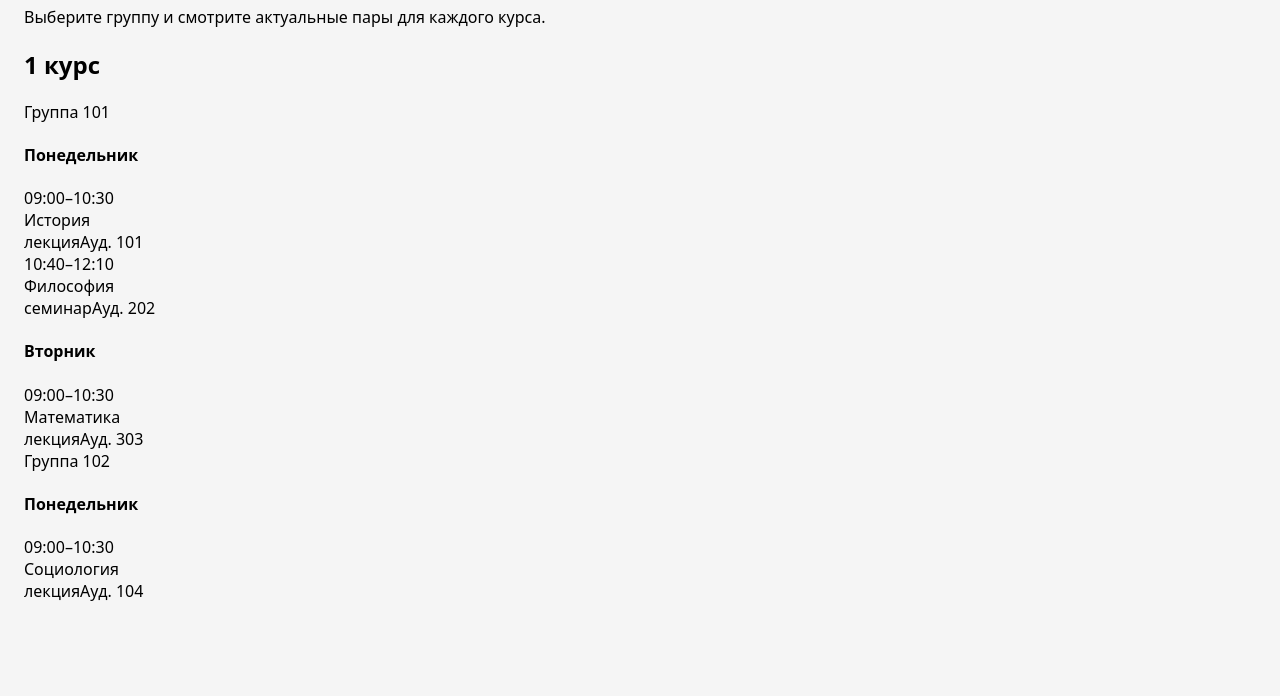
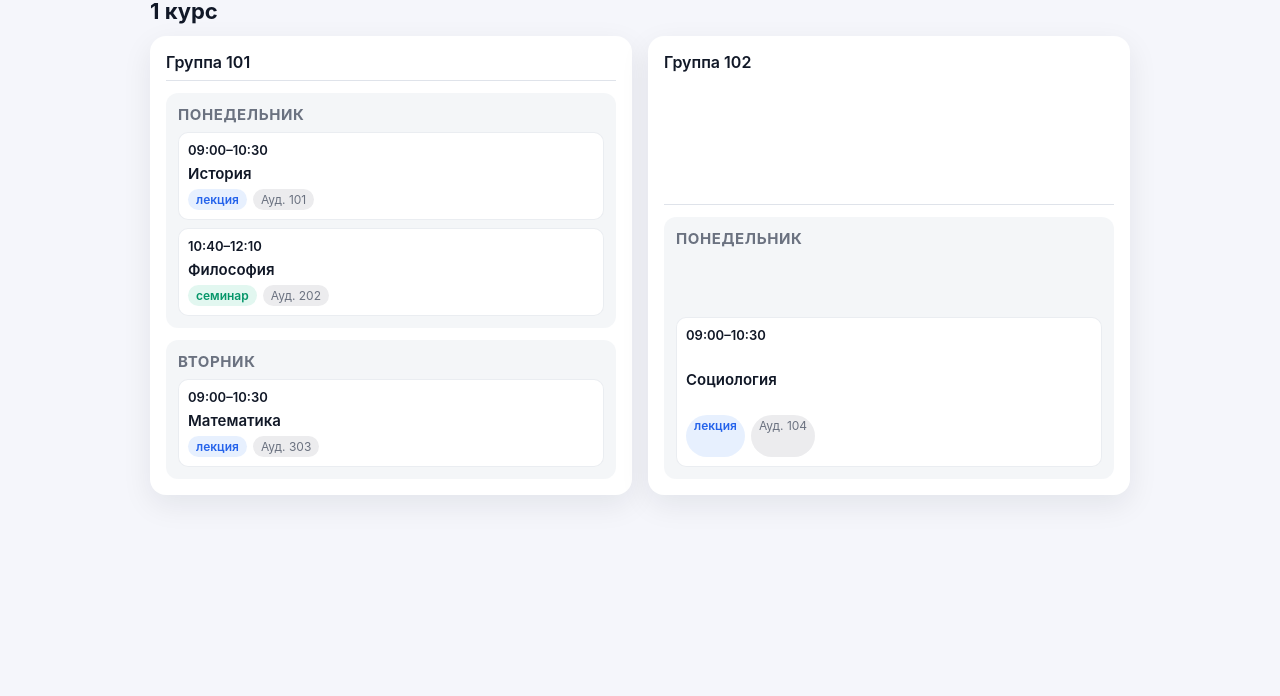
Before and after one commit to bodryash/bo, a plain HTML site: page index.html in a window 1280 px wide. Shown: the part 104-800 px from the top of the page. Drawn offline with Linux system fonts and the light colour scheme.

Commit message:
Refactor CSS for improved layout and styling

```diff
--- a/style.css
+++ b/style.css
@@ -1,26 +1,170 @@
-body {
-  font-family: system-ui, -apple-system, BlinkMacSystemFont;
-  background: var(--tg-theme-bg-color, #f5f5f5);
-  color: var(--tg-theme-text-color, #000);
-  padding: 16px;
+* {
+  box-sizing: border-box;
 }
 
-select {
-  width: 100%;
-  padding: 10px;
-  margin-bottom: 12px;
+body {
+  font-family: "Inter", system-ui, -apple-system, BlinkMacSystemFont, sans-serif;
+  background: var(--tg-theme-bg-color, #f5f6fb);
+  color: var(--tg-theme-text-color, #111827);
+  margin: 0;
+  padding: 20px 16px 48px;
 }
 
-.card {
-  background: white;
-  border-radius: 12px;
-  padding: 14px;
+#app {
+  max-width: 980px;
+  margin: 0 auto;
 }
 
-.time {
-  font-weight: bold;
+.header {
+  display: grid;
+  gap: 8px;
+  margin-bottom: 20px;
 }
 
-.room {
-  color: #666;
+.title {
+  margin: 0;
+  font-size: 28px;
+  font-weight: 700;
 }
+
+.subtitle {
+  margin: 0;
+  color: var(--tg-theme-hint-color, #6b7280);
+}
+
+.course {
+  margin-bottom: 28px;
+}
+
+.course-title {
+  margin: 0 0 12px;
+  font-size: 22px;
+}
+
+.group-grid {
+  display: grid;
+  gap: 16px;
+  grid-template-columns: repeat(auto-fit, minmax(260px, 1fr));
+}
+
+.group-card {
+  background: var(--tg-theme-secondary-bg-color, #ffffff);
+  border-radius: 16px;
+  padding: 16px;
+  box-shadow: 0 10px 30px rgba(15, 23, 42, 0.08);
+  display: grid;
+  gap: 12px;
+}
+
+.group-title {
+  font-weight: 600;
+  font-size: 16px;
+  padding-bottom: 8px;
+  border-bottom: 1px solid rgba(148, 163, 184, 0.3);
+}
+
+.day-list {
+  display: grid;
+  gap: 12px;
+}
+
+.day-card {
+  background: rgba(148, 163, 184, 0.1);
+  padding: 12px;
+  border-radius: 12px;
+  display: grid;
+  gap: 8px;
+}
+
+.day-title {
+  margin: 0;
+  font-size: 15px;
+  text-transform: uppercase;
+  letter-spacing: 0.04em;
+  color: var(--tg-theme-hint-color, #6b7280);
+}
+
+.day-empty {
+  margin: 0;
+  font-size: 14px;
+  color: var(--tg-theme-hint-color, #9ca3af);
+}
+
+.lesson {
+  background: var(--tg-theme-bg-color, #ffffff);
+  padding: 10px;
+  border-radius: 10px;
+  display: grid;
+  gap: 6px;
+  box-shadow: inset 0 0 0 1px rgba(148, 163, 184, 0.2);
+}
+
+.lesson-time {
+  font-weight: 600;
+  font-size: 13px;
+}
+
+.lesson-subject {
+  font-size: 15px;
+  font-weight: 600;
+}
+
+.lesson-meta {
+  display: flex;
+  flex-wrap: wrap;
+  gap: 6px;
+  font-size: 12px;
+  color: var(--tg-theme-hint-color, #6b7280);
+}
+
+.lesson-room {
+  padding: 3px 8px;
+  border-radius: 999px;
+  background: rgba(15, 23, 42, 0.08);
+}
+
+.badge {
+  padding: 3px 8px;
+  border-radius: 999px;
+  font-weight: 600;
+  background: rgba(59, 130, 246, 0.12);
+  color: #2563eb;
+}
+
+.badge--seminar {
+  background: rgba(16, 185, 129, 0.12);
+  color: #059669;
+}
+
+.badge--lab {
+  background: rgba(249, 115, 22, 0.15);
+  color: #ea580c;
+}
+
+.loading,
+.error,
+.empty {
+  padding: 18px;
+  border-radius: 12px;
+  background: var(--tg-theme-secondary-bg-color, #ffffff);
+  text-align: center;
+  box-shadow: 0 12px 24px rgba(15, 23, 42, 0.08);
+}
+
+.error {
+  color: #b91c1c;
+}
+
+@media (max-width: 600px) {
+  body {
+    padding: 16px 12px 32px;
+  }
+
+  .title {
+    font-size: 24px;
+  }
+
+  .group-card {
+    padding: 14px;
+  }
+}
```
